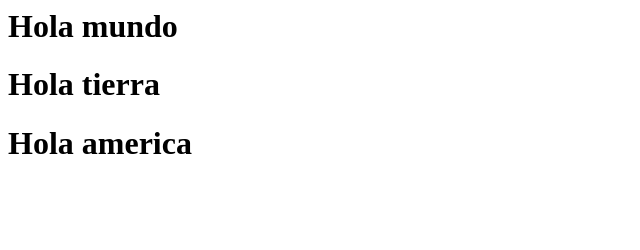
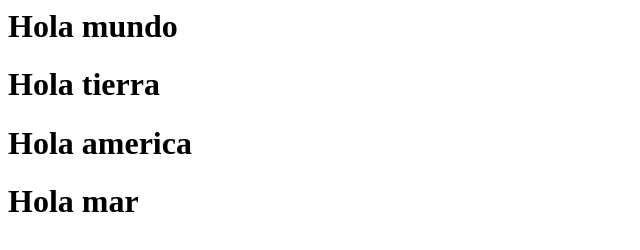
Before and after one commit to mishellayza/Pruebagit, a plain HTML site: page index.html in a window 1280 px wide. Shown: the whole page, without its empty margins (0-640 px from the left). Drawn offline with Linux system fonts and the light colour scheme.

Commit message:
Mi cuarto commit

```diff
--- a/index.html
+++ b/index.html
@@ -1,3 +1,4 @@
 <h1>Hola mundo</h1>
 <h1>Hola tierra</h1>
 <h1>Hola america</h1>
+<h1>Hola mar</h1>
```
